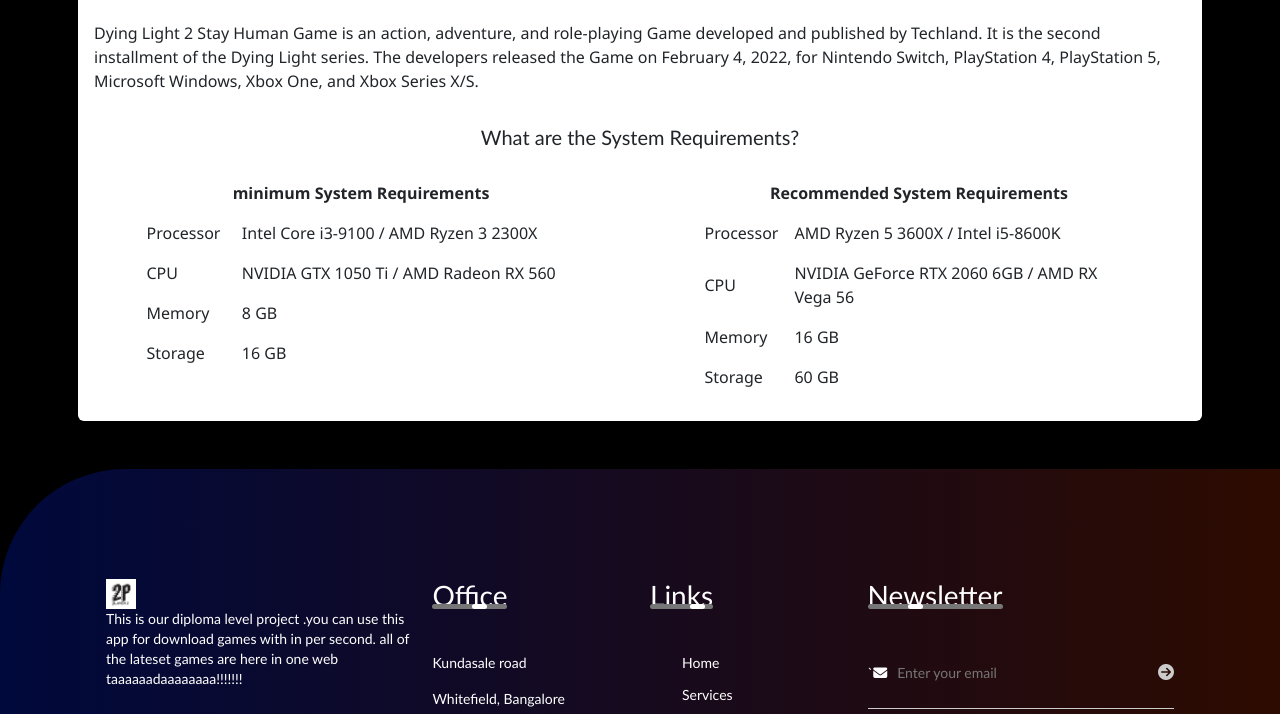
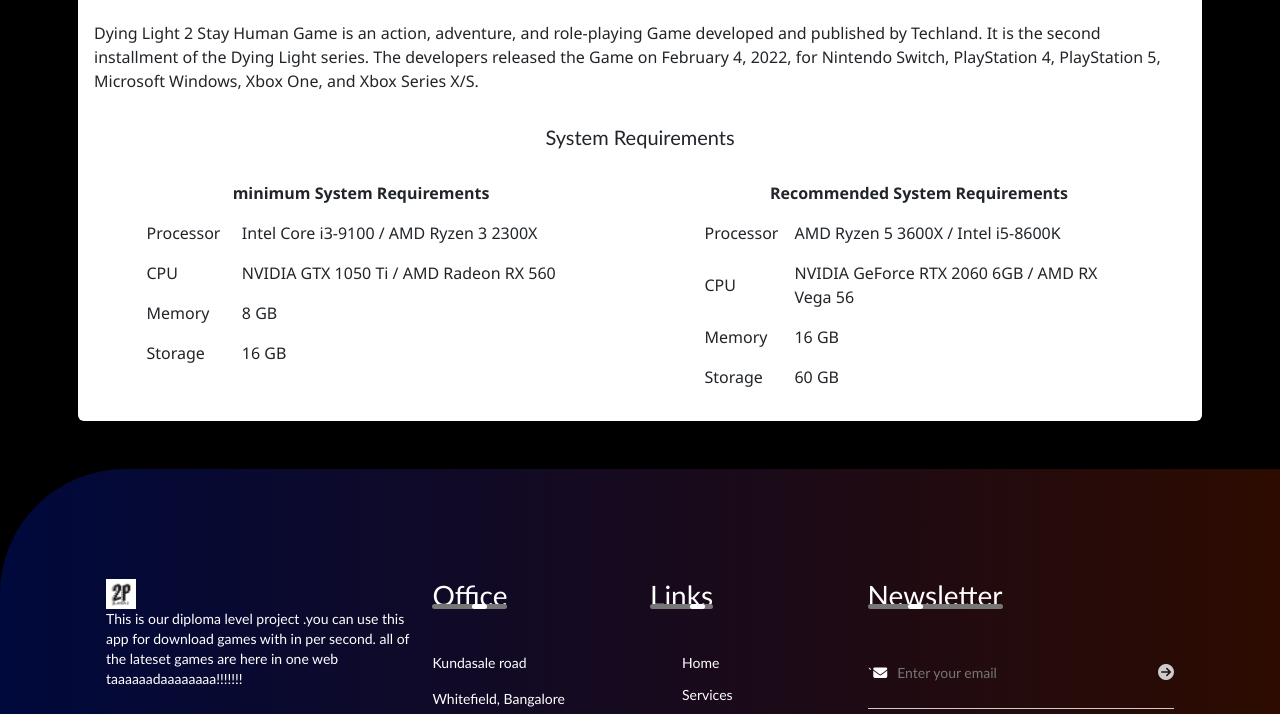
Before and after one commit to theplayer2games/player2gamesdev, a website: page public/singlepage.html in a window 1280 px wide. Shown: the part 1003-1717 px from the top of the page. Drawn offline with nearby package versions, Linux system fonts and the light colour scheme.

Commit message:
Update singlepage.html

```diff
--- a/public/singlepage.html
+++ b/public/singlepage.html
@@ -177,7 +177,7 @@
                      It is the second installment of the Dying Light series. The developers released the Game on February
                     4, 2022, for Nintendo Switch, PlayStation 4, PlayStation 5, Microsoft Windows, Xbox One, and Xbox Series X/S.</p>
                 <div class="row">
-                    <h5 class="my-3" align="center">What are the System Requirements?</h5>
+                    <h5 class="my-3" align="center">System Requirements</h5>
                     <div class="col-12 col-lg-6 col-md-6">
                         <div class="table-responsive col-12  col-md-10 col-lg-10 mx-auto my-2">
                             <table class="table align-middle table-borderless">
```
